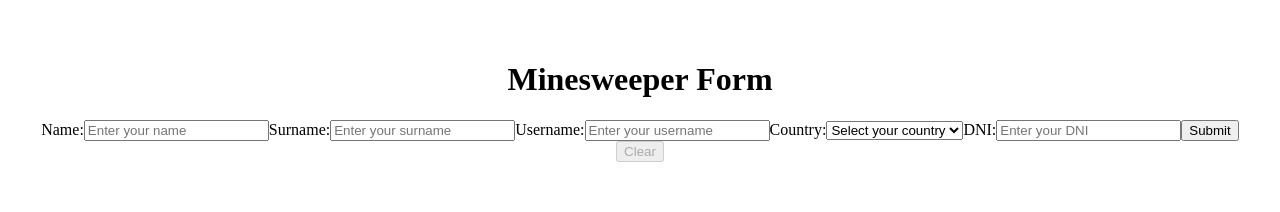
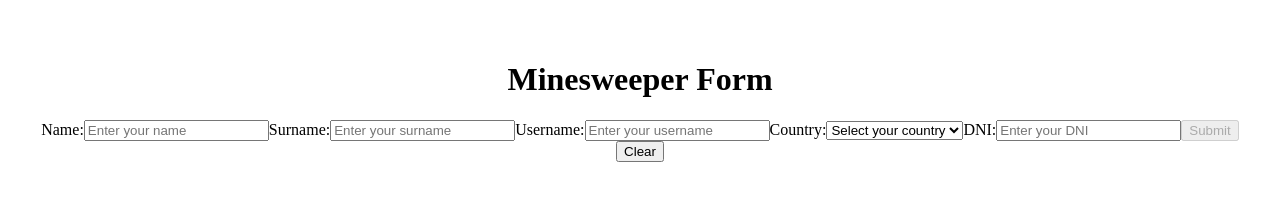
Before and after one commit to plum-bee/Forms, a React (Vite) app: page / in a window 1280 px wide. Shown: the top 212 px of the page. Built offline with nearby package versions, Linux system fonts and the light colour scheme.

Commit message:
WIP: Buttons

```diff
--- a/src/components/Form.jsx
+++ b/src/components/Form.jsx
@@ -17,7 +17,6 @@ function Form () {
   const [username, setUsername] = useState()
   const [country, setCountry] = useState()
   const [DNI, setDNI] = useState()
-
 
   const availableCountries = ['Spain', 'Argentina']
 
@@ -73,21 +72,17 @@ function Form () {
       <FormButton
         buttonName='Submit'
         onClick={() => alert('Form submitted!')}
-        isDisabled={false}
+        isDisabled={true}
         testid={'submit'}
-
       />
 
       <FormButton
         buttonName='Clear'
         onClick={() => alert('Form clear!')}
-        isDisabled={true}
+        isDisabled={false}
         testid={'clear'}
       />
-
     </form>
-
-
   )
 }
 
--- a/src/components/FormButton.jsx
+++ b/src/components/FormButton.jsx
@@ -1,13 +1,11 @@
-import React from 'react';
+import React from 'react'
 
-function FormButton({ buttonName, onClick, testid, isDisabled}) {
+function FormButton ({ buttonName, onClick, testid, isDisabled }) {
   return (
-    <button onClick={onClick} data-testid={testid} disabled={isDisabled?true:false}>
+    <button onClick={onClick} data-testid={testid} disabled={isDisabled}>
       {buttonName}
-      {/* {console.log(buttonName)}
-      {console.log(isDisabled)} */}
     </button>
-  );
+  )
 }
 
-export default FormButton;
+export default FormButton
```
